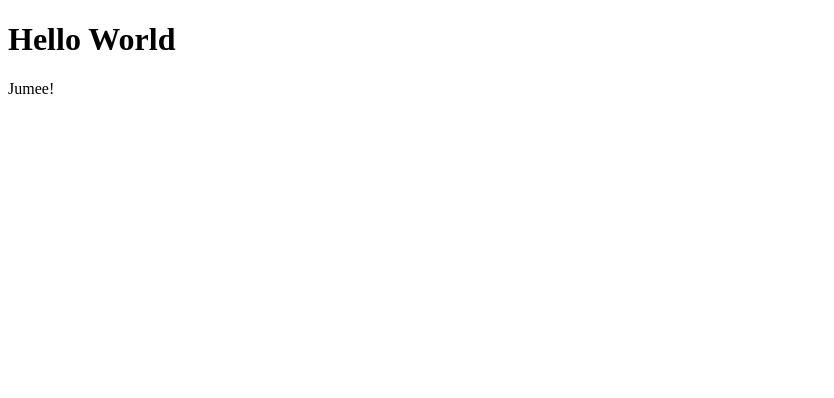
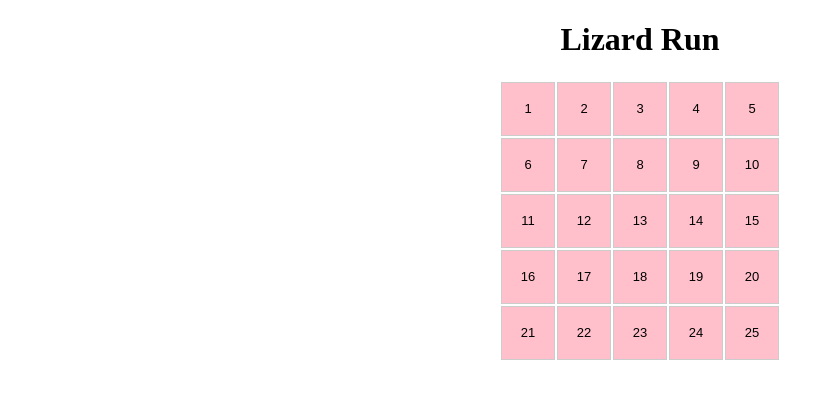
Before and after one commit to Jumee-LDN/wdi-project-one, a plain HTML site: page index.html in a window 1280 px wide. Shown: the whole page, without its empty margins (0-834 px from the left). Drawn offline with nearby package versions, Linux system fonts and the light colour scheme.

Commit message:
made grid function

```diff
--- /dev/null
+++ b/css/style.css
@@ -0,0 +1,16 @@
+h1{
+  text-align: center;
+}
+.grid{
+  margin: 0 auto;
+}
+
+.box {
+  width:50px;
+  height:50px;
+  border:1px solid #ccc;
+  text-align:center;
+  font-family:sans-serif;
+  font-size:13px;
+  background-color: pink;
+}
--- a/index.html
+++ b/index.html
@@ -2,10 +2,13 @@
 <html lang="en" dir="ltr">
   <head>
     <meta charset="utf-8">
-    <title></title>
+    <title>Lizard Run</title>
+    <link rel="stylesheet" href="css/style.css">
   </head>
   <body>
-    <h1>Hello World</h1>
-    <p>Jumee!</p>
+    <h1>Lizard Run</h1>
+
+    <script src="https://cdnjs.cloudflare.com/ajax/libs/jquery/3.1.1/jquery.min.js" charset="utf-8"></script>
+    <script src="js/script.js" charset="utf-8"></script>
   </body>
 </html>
--- /dev/null
+++ b/js/script.js
@@ -0,0 +1,28 @@
+
+const $body = $('body');
+
+
+function grid(rows, cols){
+  const $container = $('<table></table>');
+  $body.append($container);
+  $container.addClass('grid');
+  let i = 1;
+
+  for(let r = 0; r < rows; r++) {
+    const $tr = $('<tr></tr>');
+    $container.append($tr);
+    $tr.attr('id', 'box'+ i);
+
+
+    for(let c = 0; c < cols; c++){
+      const $td = $('<td></td>');
+      $tr.append($td);
+      $td.attr('id', 'box'+ i);
+      $td.addClass('box');
+      $td.append(i++);
+    }
+  }
+
+}
+
+grid(5,5);
```
